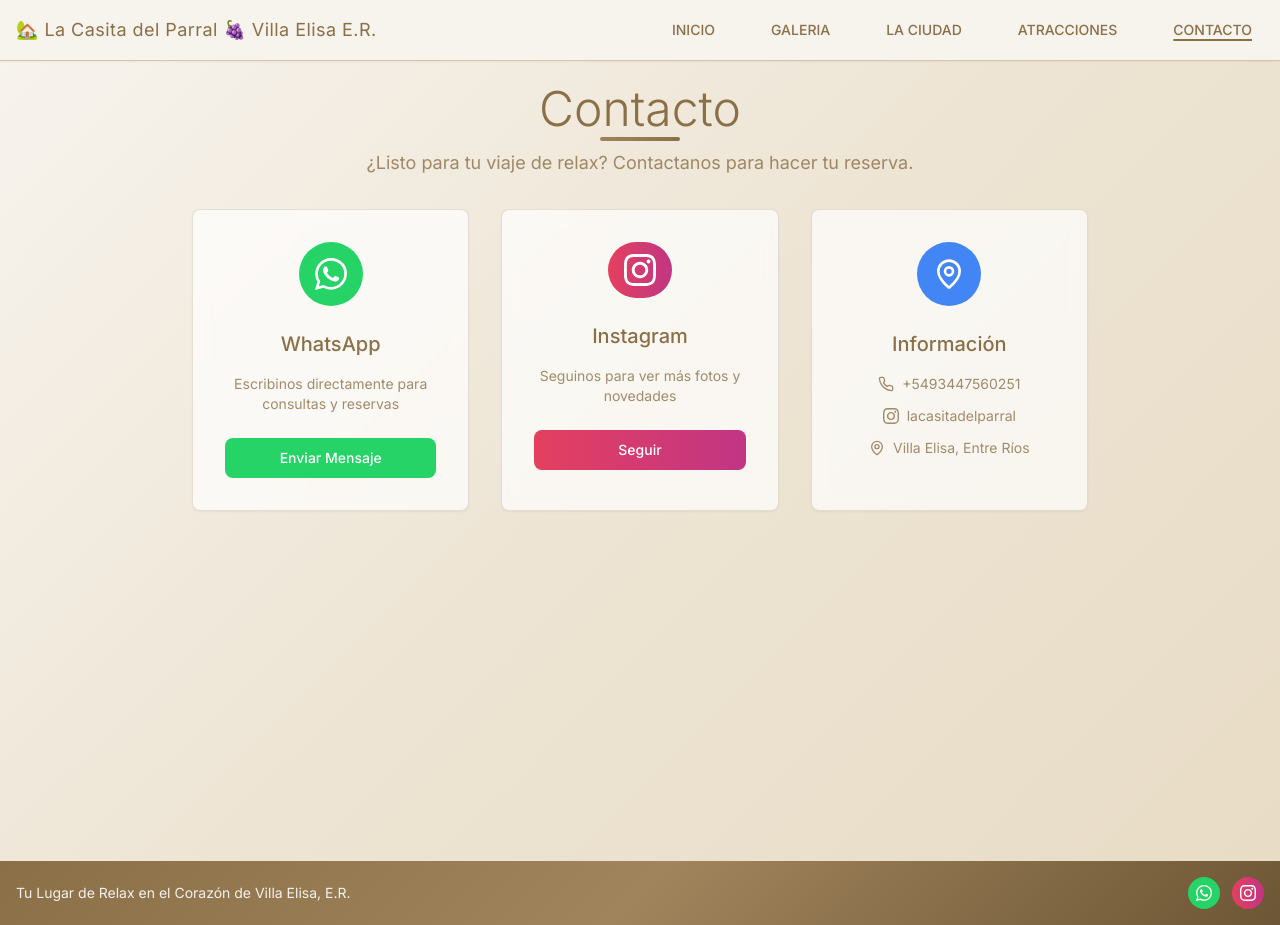
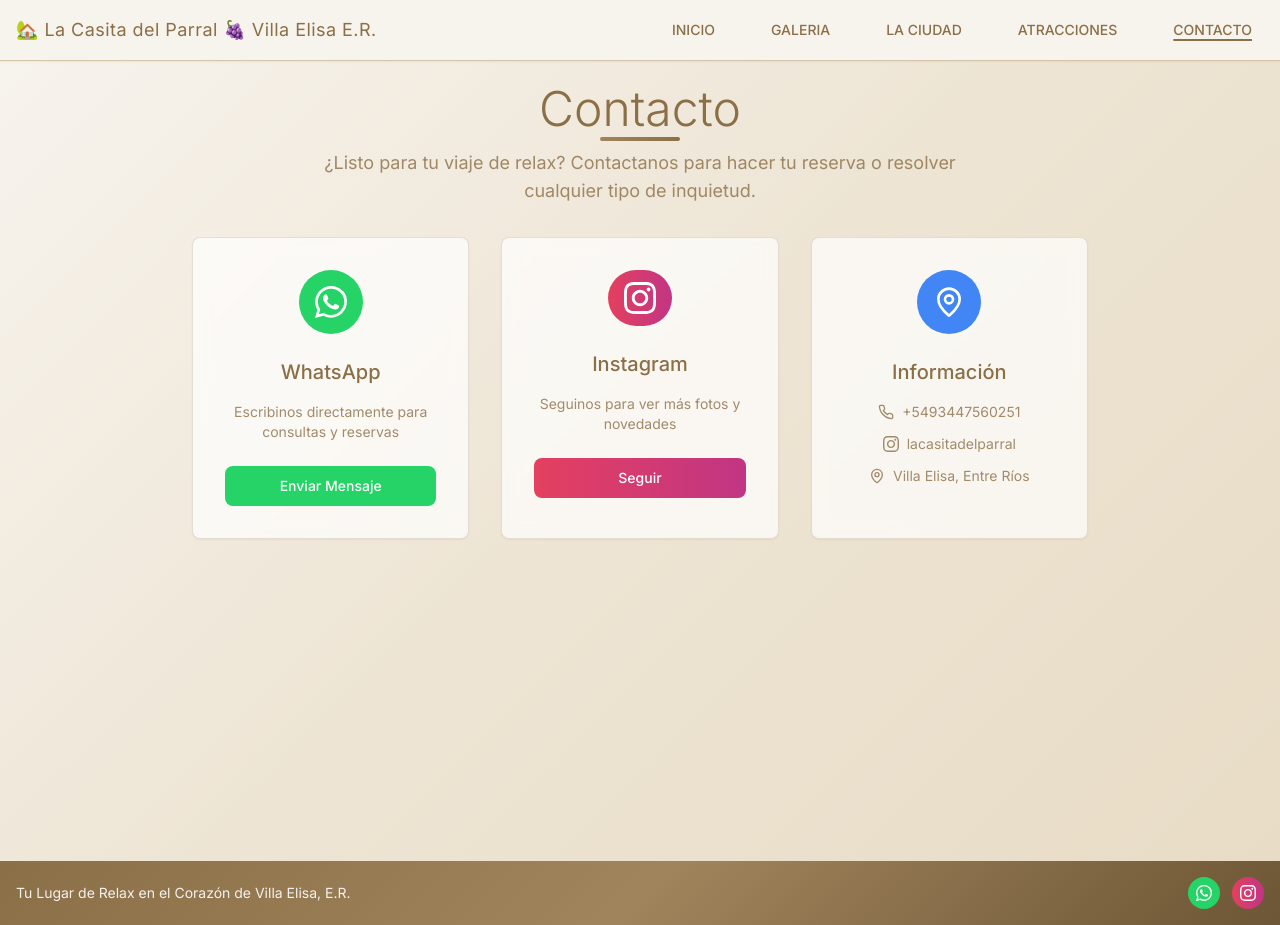
Before and after one commit to mustafa-matias/emprendimiento, a Next.js app: page /contacto in a window 1280 px wide. Built offline with nearby package versions, Linux system fonts and the light colour scheme.

Commit message:
cambios textos2

```diff
--- a/app/contacto/page.tsx
+++ b/app/contacto/page.tsx
@@ -41,7 +41,7 @@ export default function ContactoPage() {
             </h1>
           </div>
           <p className="villa-text-muted text-sm md:text-base lg:text-lg max-w-2xl mx-auto">
-            ¿Listo para tu viaje de relax? Contactanos para hacer tu reserva.
+            ¿Listo para tu viaje de relax? Contactanos para hacer tu reserva o resolver cualquier tipo de inquietud.
           </p>
         </div>
 
```
